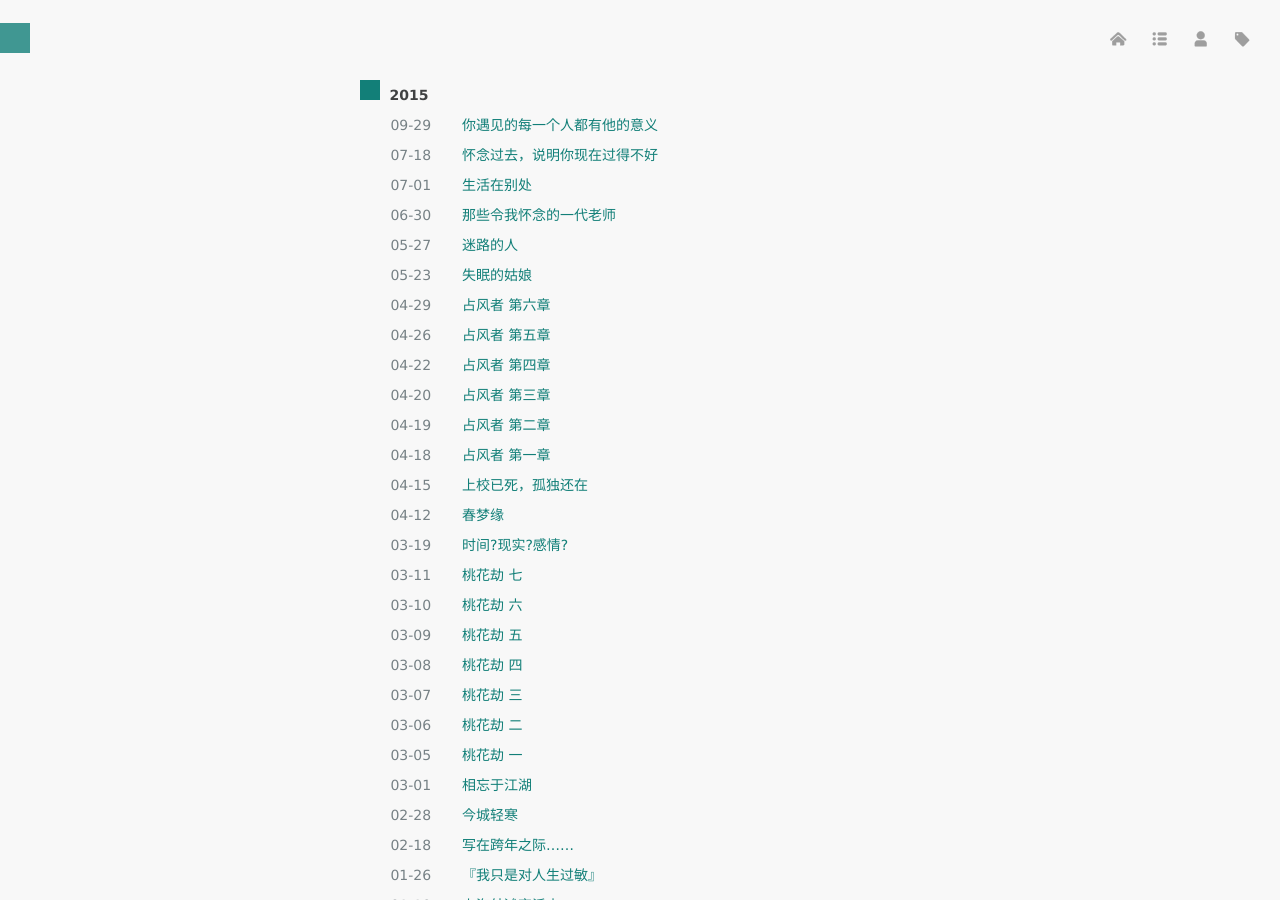
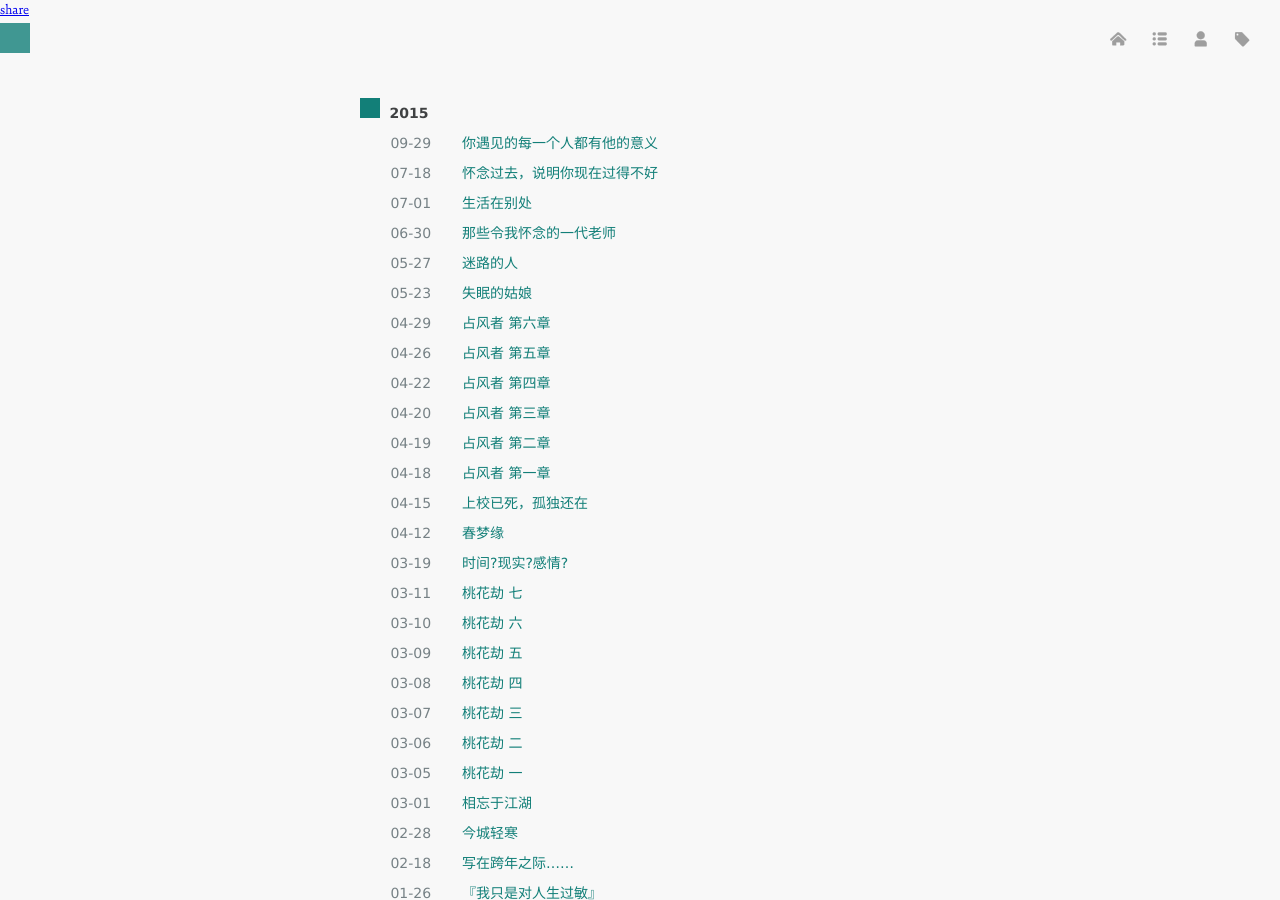
Before and after one commit to imisslovelove/cn, a Jekyll site: the page built from index.md, in a window 1280 px wide and 900 px high. Built offline with Jekyll 4.4.1, drawn with Linux system fonts in a browser that asks for light colours; Markdown is read by kramdown in place of the engine named in the settings.

Commit message:
Update default.html

```diff
--- a/_layouts/default.html
+++ b/_layouts/default.html
@@ -9,12 +9,13 @@
     <link rel="stylesheet" href="/medias/css/post.css">
     <link rel="stylesheet" href="/medias/css/highlight.css">
     <link rel="stylesheet" href="/medias/css/iconfont.css"/>
+    <link rel="bshareDiv"/>
     <script type="text/javascript" src="/medias/js/jquery-1.7.1.min.js"></script>
     <script type="text/javascript" src="/medias/js/cn.js"></script>
 
   </head>
   <body>
-
+<a class="bshareDiv" href="http://www.bshare.cn/share">share</a><script type="text/javascript" charset="utf-8" src="http://static.bshare.cn/b/buttonLite.js#uuid=194e0652-a80d-4f9e-9b75-7c7556299951&style=10&bgcolor=Green&bp=facebook,twitter,weixin,qzone,sinaminiblog&lang=en"></script>
     <!-- wrap start -->
     <div id="wrap">
         <!-- header start -->
```
